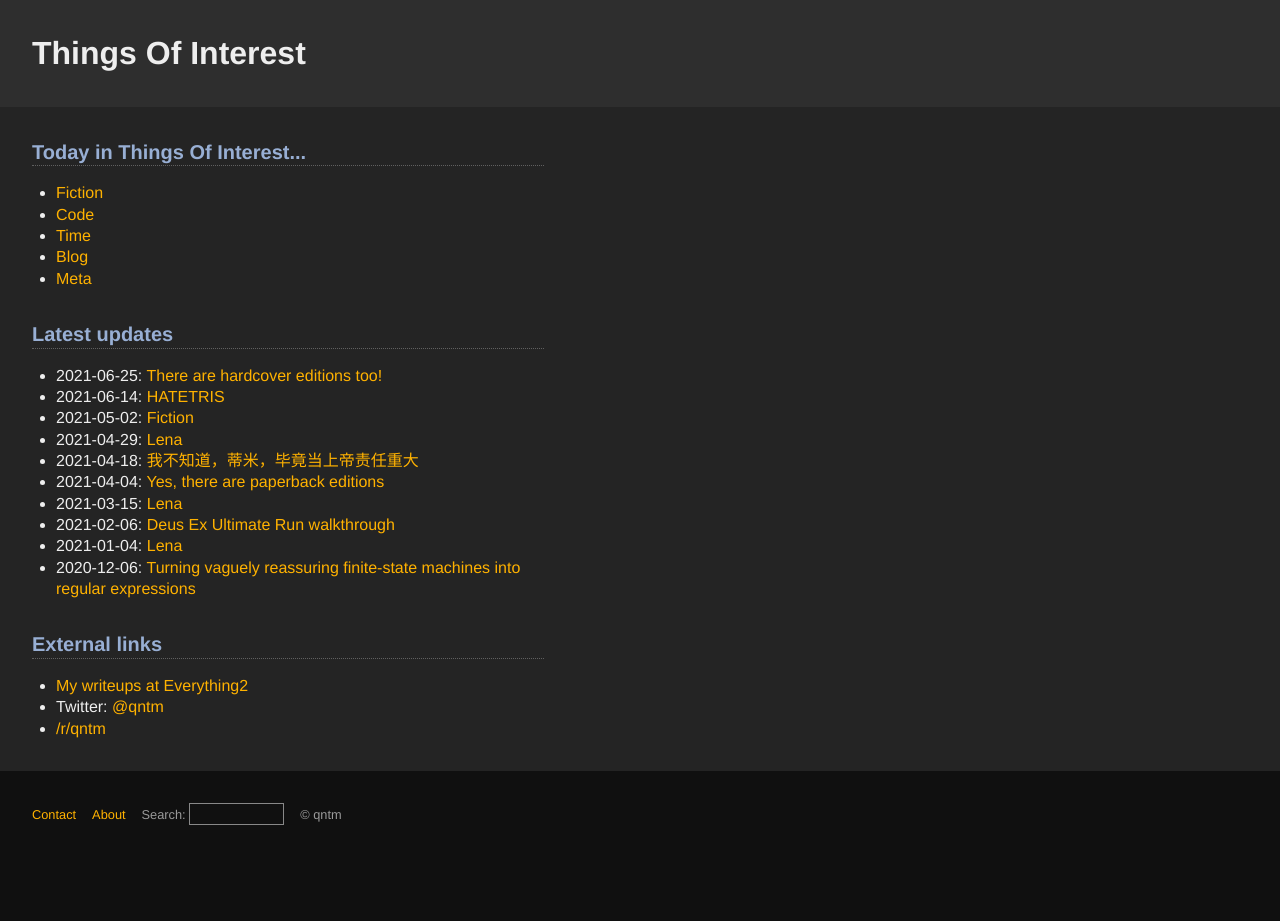
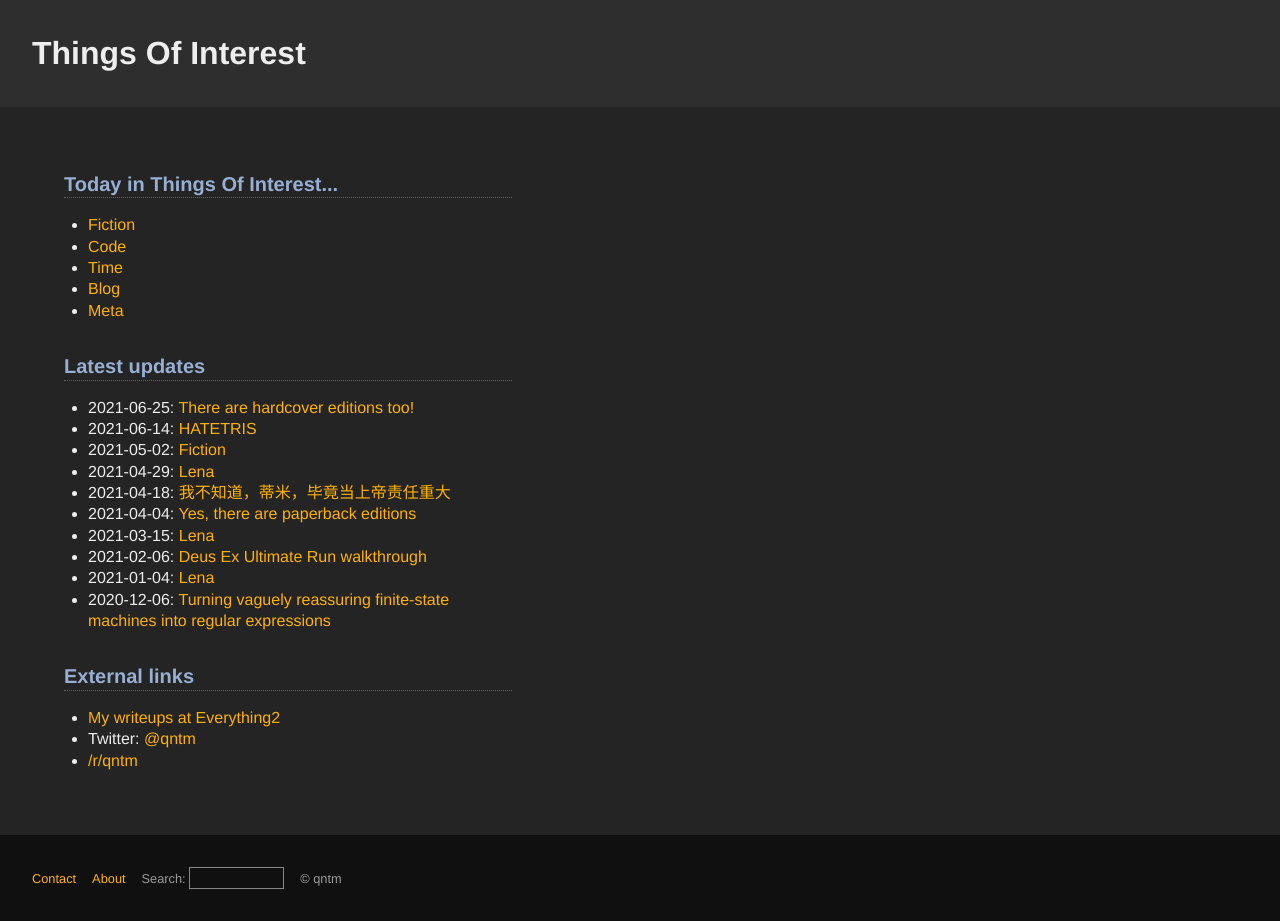
Before and after one commit to wakgill/website, a Jekyll site: the page built from index.html, in a window 1280 px wide. Built offline with Jekyll 4.4.1, drawn with Linux system fonts in a browser that asks for light colours; comment, search, counter and statistics services are not loaded; before the commit the page ends 900 px from its top, so only the background shows below that.

Commit message:
Update default.html

```diff
--- a/_layouts/default.html
+++ b/_layouts/default.html
@@ -68,7 +68,17 @@ Latest updates
 			</div>
 		</div>
 
+		<div class="page__outer page__outer--content">
+			<div class="page__wrapper">
+
+
+				<div class="page__content">
+
 		{{ content }}
+
+				</div>
+			</div>
+		</div>
 
 
 		<div class="page__outer page__outer--footer" dir="ltr">
```
